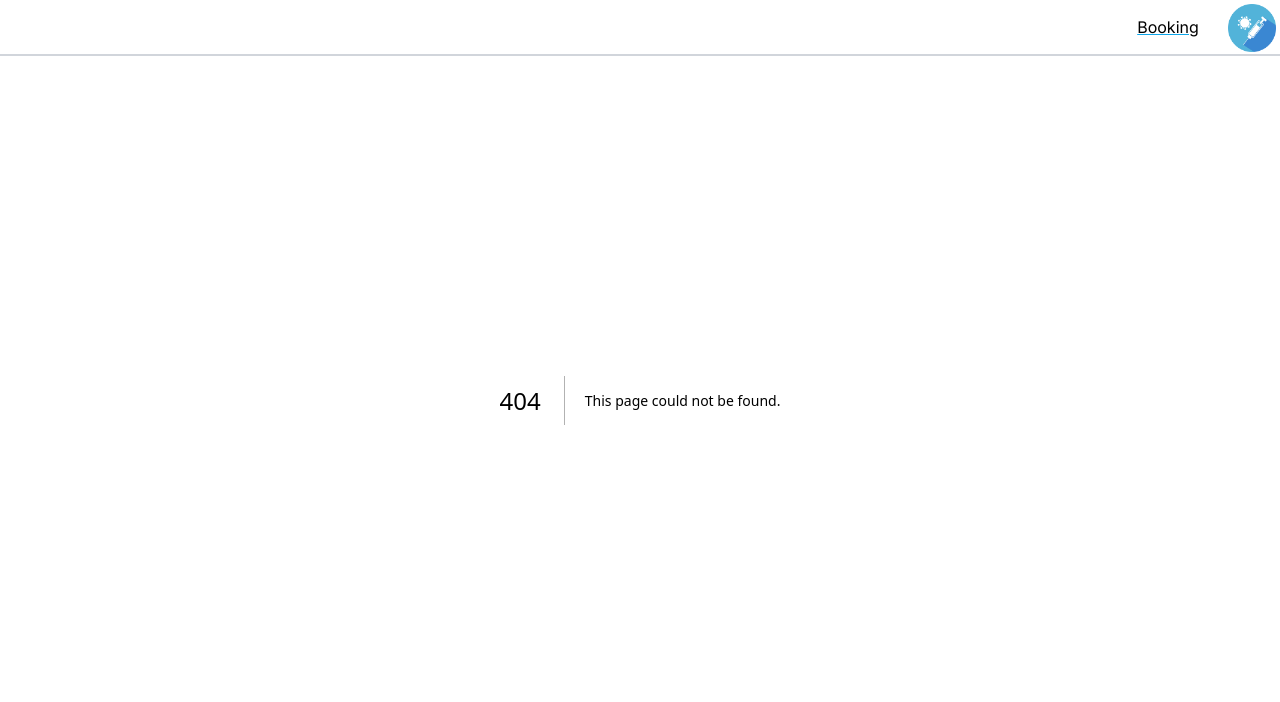
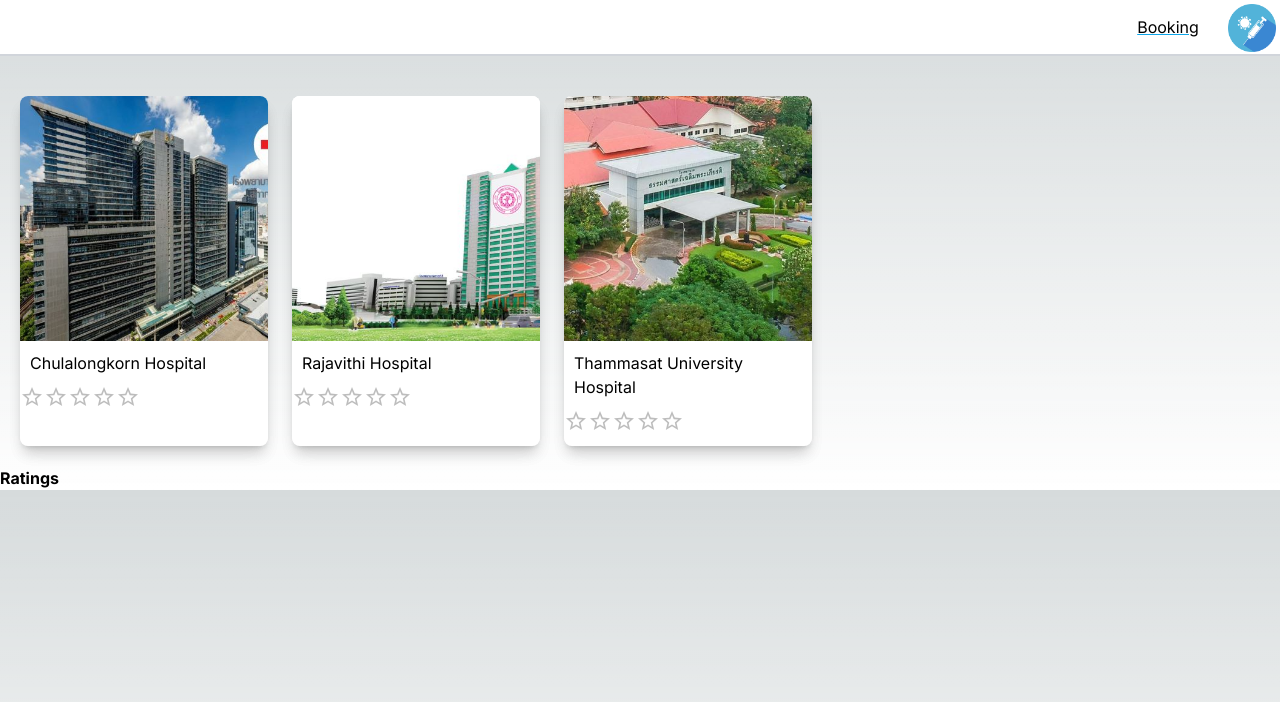
Before and after one commit to MatthewYPYK/sw-dev-prac-ii-vaccine, a Next.js app: page /hospital in a window 1280 px wide. Before the commit this address had no page. Shown: the top 702 px of the page. Built offline with nearby package versions, Linux system fonts and the light colour scheme.

Commit message:
assignment 7

```diff
--- /dev/null
+++ b/src/app/(hospitalinfo)/hospital/[hid]/page.tsx
@@ -0,0 +1,40 @@
+import Image from "next/image";
+
+export default function hospitalDetailPage({
+  params
+} : {
+  params: { hid: string }
+}) {
+  const mockHospital = new Map();
+  mockHospital.set("001", {
+    name: "Chulalongkorn Hospital",
+    image: "/img/chula.jpg"
+  })
+  mockHospital.set("002", {
+    name: "Rajavithi Hospital",
+    image: "/img/rajavithi.jpg"
+  })
+  mockHospital.set("003", {
+    name: "Thammasat University Hospital",
+    image: "/img/thammasat.jpg"
+  })
+
+  return (
+    <main className="mt-20 text-center p-10">
+      <h1 className="font-medium text-2xl underline decoration-sky-500">
+        Hospital ID: {params.hid}
+      </h1>
+      <div className="flex flex-row my-5">
+        <Image
+          src={mockHospital.get(params.hid).image}
+          alt="Hospital image"
+          width={0}
+          height={0}
+          sizes="100vh"
+          className="rounded-lg w-[30%]"
+        />
+        {mockHospital.get(params.hid).name}
+      </div>
+    </main>
+  )
+}
--- /dev/null
+++ b/src/app/(hospitalinfo)/hospital/page.tsx
@@ -0,0 +1,11 @@
+import CardPanel from "@/components/CardPanel";
+
+export default function Hospital() {
+  return (
+    <main>
+      <div className="mt-24">
+        <CardPanel/>
+      </div>
+    </main>
+  )
+}
--- a/src/app/page.tsx
+++ b/src/app/page.tsx
@@ -8,7 +8,6 @@
   return (
     <main>
       <Banner/>
-      <CardPanel/>
     </main>
   )
 }
--- a/src/components/Banner.tsx
+++ b/src/components/Banner.tsx
@@ -2,10 +2,13 @@
 import React from 'react';
 import styles from './banner.module.css'
 import Image from 'next/image'
+import { useRouter } from 'next/navigation';
 
 export default function Banner() {
 
   const [cover, setCover] = React.useState(0);
+
+  const router = useRouter();
 
   return (
     <div className={styles.banner} onClick={() => setCover((cover + 1) % 4)}>
@@ -19,6 +22,12 @@
         <h1>Vaccine</h1>
         <h3>วัคซีนฟรี เพียง 1500 บาท</h3>
       </div>
+      <button
+        className='bg-white text-grey-600 font-semibold py-2 px-2 rounded z-30 absolute bottom-1 right-2'
+        onClick={(e) => { e.preventDefault; router.push("/hospital") }}
+      >
+        เลือกโรงพยาบาล
+      </button>
     </div>
   )
 }
--- a/src/components/Card.tsx
+++ b/src/components/Card.tsx
@@ -6,7 +6,7 @@
 export default function Card({ name, image, score, dispatch } : { name: string, image: string, score: Map<string, number>, dispatch: Function }) {
   return (
     <InteractiveCard contentName={name}>
-      <div className={styles.cardImg} onClick={() => console.log(score)}>
+      <div className={styles.cardImg}>
         <Image
           src={image}
           alt="Picture"
@@ -26,6 +26,7 @@
           onChange={(event: any, newValue: number | null) => {
             dispatch({ type: "CHANGE", hospital: name, score: newValue });
           }}
+          onClick={(e) => e.stopPropagation()}
         />
       </div>
     </InteractiveCard>
--- a/src/components/CardPanel.tsx
+++ b/src/components/CardPanel.tsx
@@ -1,6 +1,7 @@
 "use client"
 import React, { useReducer } from "react";
 import Card from "./Card";
+import Link from "next/link";
 
 export default function CardPanel() {
   const reducer = (state: Map<string, number>, action: { type: string; hospital: string; score: number | null; }) => {
@@ -24,6 +25,12 @@
 
   const [ratings, dispatch] = useReducer(reducer, initialState);
 
+  const mockHospital = [
+    { hid: "001", name: "Chulalongkorn Hospital", image: "/img/chula.jpg" },
+    { hid: "002", name: "Rajavithi Hospital", image: "/img/rajavithi.jpg" },
+    { hid: "003", name: "Thammasat University Hospital", image: "/img/thammasat.jpg" },
+  ]
+
   return (
     <div style={{ flexDirection: "row" }}>
       <div style={{
@@ -34,9 +41,18 @@
         justifyContent: "flex-start",
         flexWrap: "wrap",
       }}>
-        <Card name={"Chulalongkorn Hospital"} image={"/img/chula.jpg"} score={ratings} dispatch={dispatch}/>
-        <Card name={"Rajavithi Hospital"} image={"/img/rajavithi.jpg"} score={ratings} dispatch={dispatch}/>
-        <Card name={"Thammasat University Hospital"} image={"/img/thammasat.jpg"} score={ratings} dispatch={dispatch}/>
+        { mockHospital.map((item) => {
+          return (
+            <Link className="w-1/5 h-[350px] mr-6 rounded-lg shadow-lg bg-white" href={`/hospital/${item.hid}`}>
+              <Card
+                name={item.name}
+                image={item.image}
+                score={ratings}
+                dispatch={dispatch}
+              />
+            </Link>
+          )
+        })}
       </div>
       <b>Ratings</b>
       {
--- a/src/components/InteractiveCard.tsx
+++ b/src/components/InteractiveCard.tsx
@@ -26,7 +26,7 @@
 
   return (
     <div
-      className='w-1/5 h-[350px] mr-6 rounded-lg shadow-lg bg-white'
+      className='w-full h-[350px] mr-6 rounded-lg shadow-lg bg-white'
       onMouseOver={(e) => onCardMouseAction(e)}
       onMouseOut={(e) => onCardMouseAction(e)}
     >
```
